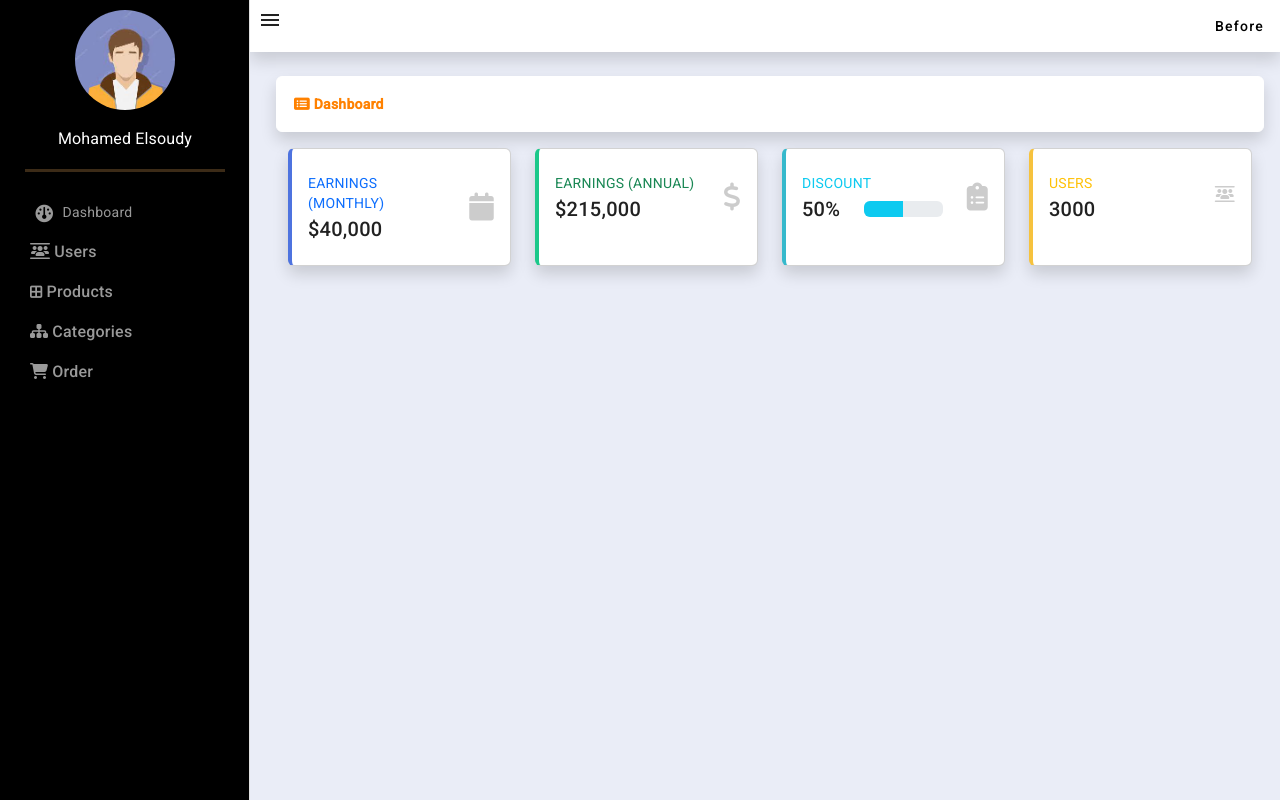
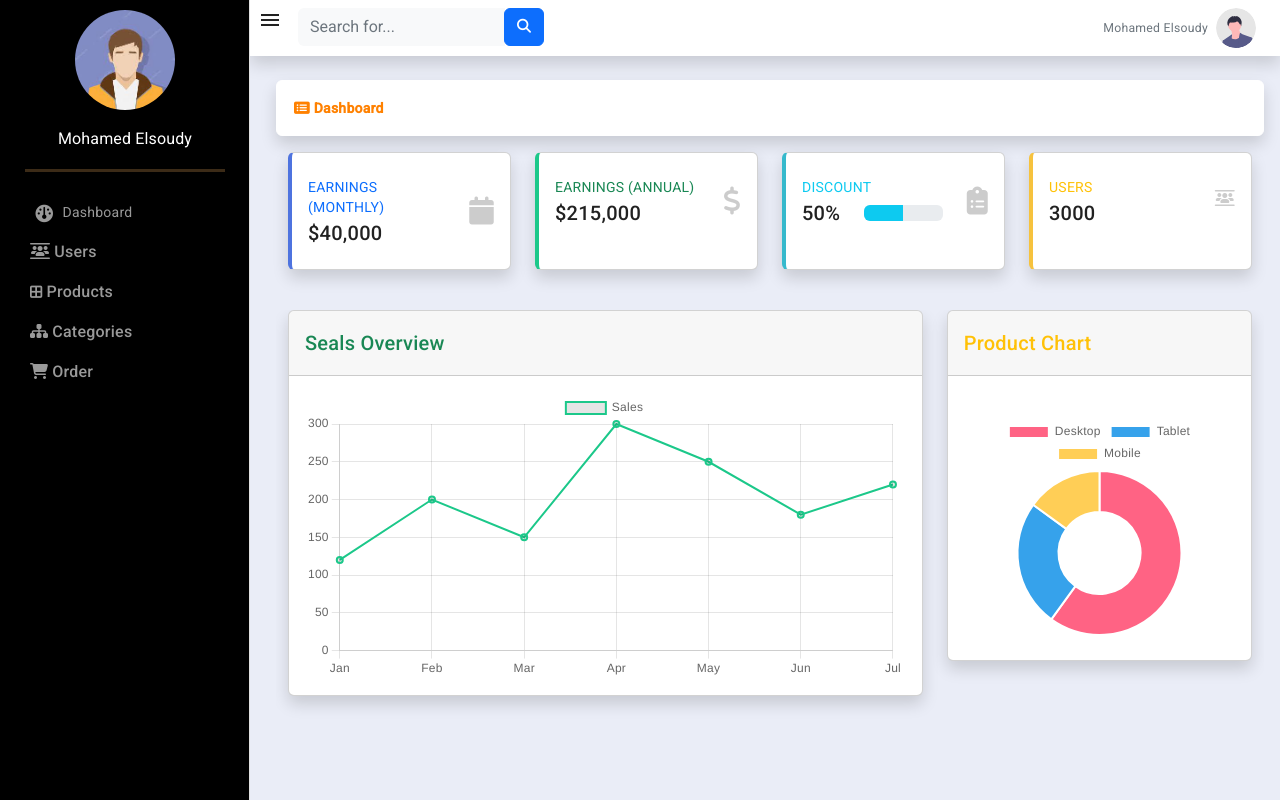
Before and after one commit to Mohamed503020/dashboard-ecommerce--ItI-Project-, an Angular app: page /dashboard in a window 1280 px wide. Built offline with nearby package versions, Linux system fonts and the light colour scheme.

Commit message:
design dashboard

```diff
--- a/package.json
+++ b/package.json
@@ -23,8 +23,11 @@
     "@fortawesome/angular-fontawesome": "^0.12.1",
     "@fortawesome/fontawesome-free": "^6.3.0",
     "@sweetalert2/ngx-sweetalert2": "^12.1.0",
+    "@types/chart.js": "^2.9.37",
+    "angular-datatables": "^15.0.0",
     "bootstrap": "^5.2.3",
     "bootstrap-icons": "^1.10.3",
+    "chart.js": "^4.2.1",
     "ngx-bootstrap": "^10.2.0",
     "ngx-image-zoom": "^2.0.0",
     "ngx-skeleton-loader": "^7.0.0",
--- a/src/app/category/components/all-categories/all-categories.component.html
+++ b/src/app/category/components/all-categories/all-categories.component.html
@@ -1,5 +1,5 @@
 <div class=" p-3 m-3 main">
-  <div class="row  category-title shadow rounded">
+  <div class="row category-title shadow rounded">
     <div class="col-6 d-flex justify-content-start  pt-2 align-items-center">
        <h2>Categories</h2>
     </div>
@@ -8,7 +8,7 @@
   </div>
 </div>
 
-<table class="table mt-3 shadow  p-3 rounded">
+<table class="table mt-3 shadow rounded">
   <thead>
     <tr>
       <th>Name</th>
--- a/src/app/components/dashboard/dashboard.component.html
+++ b/src/app/components/dashboard/dashboard.component.html
@@ -8,16 +8,24 @@
 
       <div class="toolbar d-flex justify-content-between p-2 shadow ">
 
-        <div class="icon ">
+        <div class="icon d-flex">
           <mat-icon class="mat-18" (click)="sidebar.toggle()">menu</mat-icon>
           <i class="bi-alarm" style="font-size: 2rem; color: cornflowerblue;"></i>
+          <div class="ms-3">          <form class="d-none d-sm-inline-block form-inline mr-auto ml-md-3 my-2 my-md-0 mw-100 navbar-search">
+            <div class="input-group">
+                <input type="text" class="form-control bg-light border-0 small" placeholder="Search for..." aria-label="Search" aria-describedby="basic-addon2">
+                <div class="input-group-append">
+                    <button class="btn btn-primary" type="button">
+                        <i class="fas fa-search fa-sm"></i>
+                    </button>
+                </div>
+            </div>
+        </form></div>
         </div>
-        <div class="profile ">
-          <button mat-button [matMenuTriggerFor]="beforeMenu">Before</button>
-          <mat-menu #beforeMenu="matMenu" xPosition="before">
-            <button mat-menu-item>Item 1</button>
-            <button mat-menu-item>Item 2</button>
-          </mat-menu>
+
+        <div class="profile d-flex align-items-center me-3">
+          <span class="mr-2 d-none d-lg-inline  small text-muted"> Mohamed Elsoudy</span>
+          <img class="img-profile ms-2  rounded-circle" width="40"  src="../../../assets/images/undraw_profile.svg">
         </div>
       </div>
       <!-- content -->
--- a/src/app/components/home/home.component.css
+++ b/src/app/components/home/home.component.css
@@ -12,4 +12,13 @@
 }
 i{
   color:#ccc;
+
 }
+
+.chart {
+  background-color: #fff;
+}
+.circle{background-color: #fff;}
+.charts-container{
+  overflow: hidden;
+}
--- a/src/app/components/home/home.component.html
+++ b/src/app/components/home/home.component.html
@@ -1,19 +1,24 @@
-<div class=" head border border-white m-3 shadow p-3 mt-4  bg-white rounded">
+<div class="head border border-white m-3 shadow p-3 mt-4 bg-white rounded">
   <table>
-    <th><i class="fa-solid fa-1.5x fa-rectangle-list" style="color:  #ff8100;"></i> <span style="color:  #ff8100;"> Dashboard</span></th>
+    <th>
+      <i class="fa-solid fa-1.5x fa-rectangle-list" style="color: #ff8100"></i>
+      <span style="color: #ff8100"> Dashboard</span>
+    </th>
   </table>
 </div>
 
 <div class="row m-3">
-
   <!-- Earnings (Monthly) Card Example -->
   <div class="col-xl-3 col-md-6 mb-4">
     <div class="card border-left-primary shadow h-100 py-2">
       <div class="card-body">
         <div class="row no-gutters align-items-center">
           <div class="col mr-2">
-                        <div class="text-xs font-weight-bold text-primary text-uppercase mb-1">
-                            Earnings (Monthly)</div>
+            <div
+              class="text-xs font-weight-bold text-primary text-uppercase mb-1"
+            >
+              Earnings (Monthly)
+            </div>
             <div class="h5 mb-0 font-weight-bold text-gray-800">$40,000</div>
           </div>
           <div class="col-auto">
@@ -30,8 +35,11 @@
       <div class="card-body">
         <div class="row no-gutters align-items-center">
           <div class="col mr-2">
-                        <div class="text-xs font-weight-bold text-success text-uppercase mb-1">
-                            Earnings (Annual)</div>
+            <div
+              class="text-xs font-weight-bold text-success text-uppercase mb-1"
+            >
+              Earnings (Annual)
+            </div>
             <div class="h5 mb-0 font-weight-bold text-gray-800">$215,000</div>
           </div>
           <div class="col-auto">
@@ -48,15 +56,25 @@
       <div class="card-body">
         <div class="row no-gutters align-items-center">
           <div class="col mr-2">
-                        <div class="text-xs font-weight-bold text-info text-uppercase mb-1">Discount
+            <div class="text-xs font-weight-bold text-info text-uppercase mb-1">
+              Discount
             </div>
             <div class="row no-gutters align-items-center">
               <div class="col-auto">
-                                <div class="h5 mb-0 mr-3 font-weight-bold text-gray-800">50%</div>
+                <div class="h5 mb-0 mr-3 font-weight-bold text-gray-800">
+                  50%
+                </div>
               </div>
               <div class="col">
                 <div class="progress progress-sm mr-2">
-                                    <div class="progress-bar bg-info" role="progressbar" style="width: 50%" aria-valuenow="50" aria-valuemin="0" aria-valuemax="100"></div>
+                  <div
+                    class="progress-bar bg-info"
+                    role="progressbar"
+                    style="width: 50%"
+                    aria-valuenow="50"
+                    aria-valuemin="0"
+                    aria-valuemax="100"
+                  ></div>
                 </div>
               </div>
             </div>
@@ -75,8 +93,11 @@
       <div class="card-body">
         <div class="row no-gutters align-items-center">
           <div class="col mr-2">
-                        <div class="text-xs font-weight-bold text-warning text-uppercase mb-1">
-                            Users</div>
+            <div
+              class="text-xs font-weight-bold text-warning text-uppercase mb-1"
+            >
+              Users
+            </div>
             <div class="h5 mb-0 font-weight-bold text-gray-800">3000</div>
           </div>
           <div class="col-auto">
@@ -87,3 +108,53 @@
     </div>
   </div>
 </div>
+
+<div class="row m-3 charts-container">
+  <!-- Area Chart -->
+  <div class="col-xl-8 col-lg-7">
+    <div class="card shadow mb-4">
+      <!-- Card Header - Dropdown -->
+      <div
+        class="card-header py-3 d-flex flex-row align-items-center justify-content-between"
+      >
+        <h2 class="m-0 font-weight-bold text-success">Seals Overview</h2>
+      </div>
+      <!-- Card Body -->
+      <div class="card-body">
+        <div class="chart-area">
+          <canvas
+            id="canvas"
+            style="display: block; width: 100%; height: 320px"
+            width="668"
+            height="320"
+            class="chartjs-render-monitor"
+          ></canvas>
+        </div>
+      </div>
+    </div>
+  </div>
+
+  <!-- Pie Chart -->
+  <div class="col-xl-4 col-lg-5">
+    <div class="card shadow mb-4">
+      <!-- Card Header - Dropdown -->
+      <div
+        class="card-header py-3 d-flex flex-row align-items-center justify-content-between"
+      >
+        <h2 class="m-0 font-weight-bold text-warning">Product Chart</h2>
+      </div>
+      <!-- Card Body -->
+      <div class="card-body">
+        <div class="chart-pie pt-4 pb-2">
+          <canvas
+            id="doughnut-chart"
+            width="301"
+            height="220px"
+            style="display: block; width: 100%; height: 220px"
+            class="chartjs-render-monitor"
+          ></canvas>
+        </div>
+      </div>
+    </div>
+  </div>
+</div>
--- a/src/app/components/home/home.component.ts
+++ b/src/app/components/home/home.component.ts
@@ -1,10 +1,66 @@
-import { Component } from '@angular/core';
-
+import { AfterViewInit, Component, OnInit, ViewChild , ElementRef,} from '@angular/core';
+import Chart from 'chart.js/auto';
 @Component({
   selector: 'app-home',
   templateUrl: './home.component.html',
   styleUrls: ['./home.component.css']
 })
-export class HomeComponent {
+export class HomeComponent implements AfterViewInit,OnInit{
+
+  constructor() {}
+
+  ngAfterViewInit() {
+    const chart = new Chart('canvas', {
+      type: 'line',
+      data: {
+        labels: ['Jan', 'Feb', 'Mar', 'Apr', 'May', 'Jun', 'Jul'],
+        datasets: [
+          {
+            label: 'Sales',
+            data: [120, 200, 150, 300, 250, 180, 220],
+            borderColor: '#1cc88a',
+            borderWidth: 2,
+            fill: false
+          }
+        ]
+      },
+      options: {
+        scales: {
+          y: {
+            beginAtZero: true
+          }
+        }
+      }
+    });
+  }
+  doughnutChart: any;
+
+  ngOnInit(): void {
+    // Data for the chart
+    const data = {
+      labels: ['Desktop', 'Tablet', 'Mobile'],
+      datasets: [
+        {
+          data: [60, 25, 15],
+          backgroundColor: ['#FF6384', '#36A2EB', '#FFCE56'],
+          hoverBackgroundColor: ['#FF6384', '#36A2EB', '#FFCE56']
+        }
+      ]
+    };
+
+    // Options for the chart
+    const options = {
+      responsive: true,
+      maintainAspectRatio: false
+    };
+
+    // Create the doughnut chart
+    this.doughnutChart = new Chart('doughnut-chart', {
+      type: 'doughnut',
+      data: data,
+      options: options
+    });
+  }
+
 
 }
```
Also changed, not shown: src/assets/images/undraw_profile.svg (added), 1 other file (tests, documents, lock files or other folders). Lines whose indentation alone changed are shown as unchanged.
